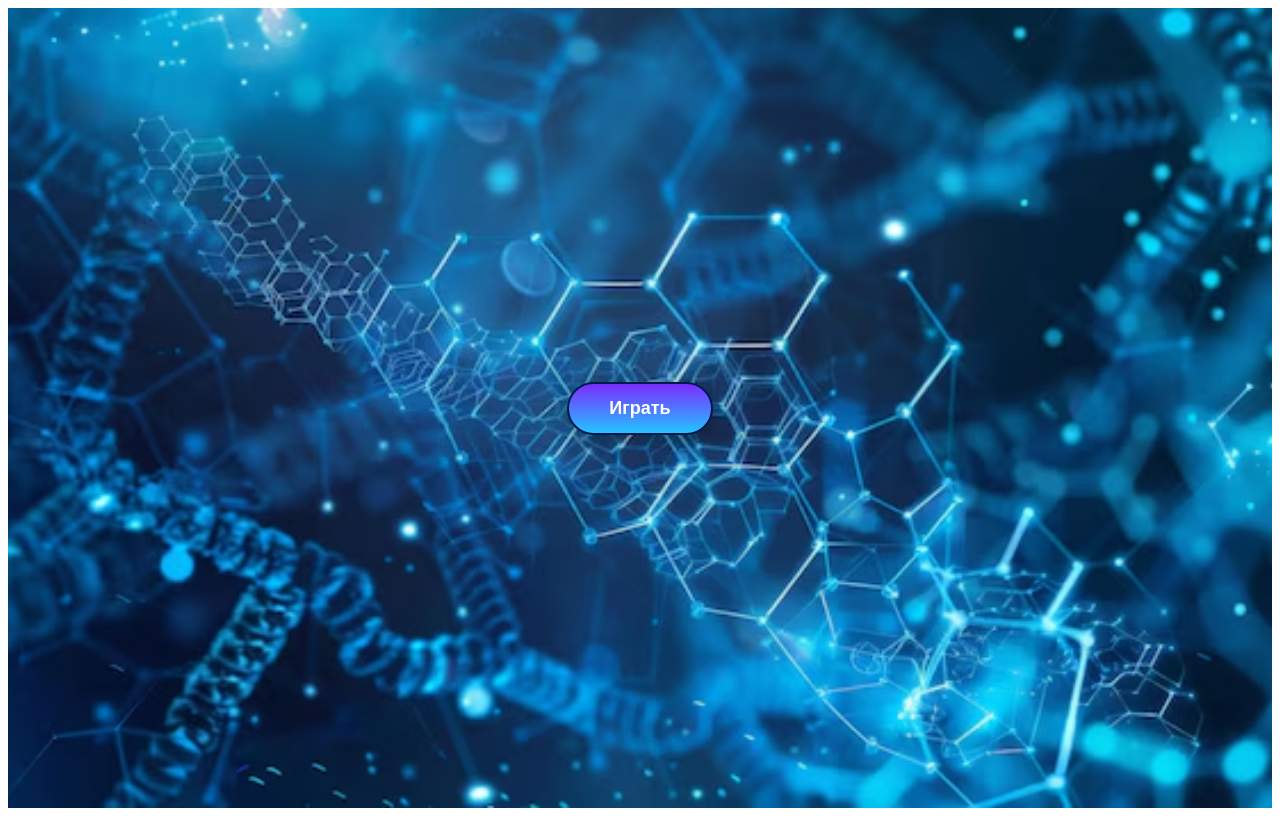
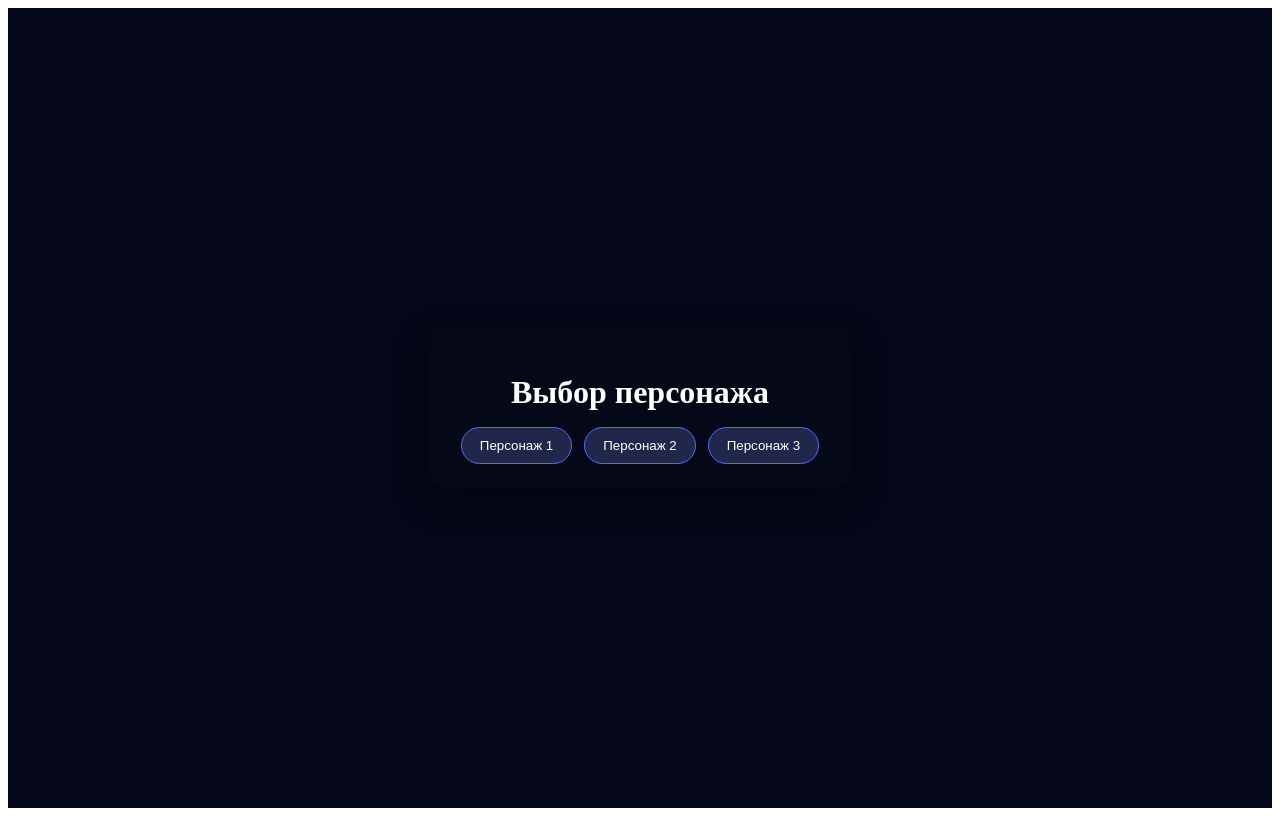
Before and after one commit to Exalitar/Evolution, a React app: page / in a window 1280 px wide. Both pictures are taken after a click on the button "Играть". Built offline with nearby package versions, Linux system fonts and the light colour scheme; the HTML template or start-up script is replaced by a standard one.

Commit message:
Update start screen and button

```diff
--- a/src/App.tsx
+++ b/src/App.tsx
@@ -1,18 +1,72 @@
+import { useState } from "react";
 import "./styles/App.css";
 
+type CharacterId = "char1" | "char2" | "char3"; // временно любые id
+
 function App() {
+  const [screen, setScreen] = useState<"start" | "choose" | "game">("start");
+  const [selectedCharacter, setSelectedCharacter] = useState<CharacterId | null>(null);
+
   const handleStart = () => {
-    // здесь потом покажешь основной экран игры
-    console.log("Игра запущена");
+    setScreen("choose");
+  };
+
+  const handleChooseCharacter = (id: CharacterId) => {
+    setSelectedCharacter(id);
+    setScreen("game");
   };
 
   return (
-    <div className="start-screen">
-      {/* Если нужен только фон на весь экран, можно оставить только кнопку */}
-      <button className="start-button" onClick={handleStart}>
-        Играть
-      </button>
-    </div>
+    <>
+      {screen === "start" && (
+        <div className="start-screen">
+          <button className="start-button" onClick={handleStart}>
+            Играть
+          </button>
+        </div>
+      )}
+
+      {screen === "choose" && (
+        <div className="choose-screen">
+          <div className="choose-card">
+            <h1 className="choose-title">Выбор персонажа</h1>
+            <div className="choose-list">
+              <button onClick={() => handleChooseCharacter("char1")}>
+                Персонаж 1
+              </button>
+              <button onClick={() => handleChooseCharacter("char2")}>
+                Персонаж 2
+              </button>
+              <button onClick={() => handleChooseCharacter("char3")}>
+                Персонаж 3
+              </button>
+            </div>
+          </div>
+        </div>
+      )}
+
+      {screen === "game" && selectedCharacter && (
+        <div className="game-screen">
+          <div className="game-score">Очки: 0</div>
+
+          <div className="game-layout">
+            <div className="game-character">
+              {/* Тут потом поставишь картинку персонажа по selectedCharacter */}
+              <div className="character-placeholder">{selectedCharacter}</div>
+            </div>
+
+            <div className="game-molecules">
+              {/* 5 «слотов» под молекулы */}
+              <div className="molecule-slot">M1</div>
+              <div className="molecule-slot">M2</div>
+              <div className="molecule-slot">M3</div>
+              <div className="molecule-slot">M4</div>
+              <div className="molecule-slot">M5</div>
+            </div>
+          </div>
+        </div>
+      )}
+    </>
   );
 }
 
--- a/src/styles/App.css
+++ b/src/styles/App.css
@@ -1,32 +1,40 @@
-/* Стартовый экран с фоном */
+@keyframes move-bg {
+  from {
+    background-position: 0 0;
+  }
+  to {
+    background-position: -626px 0; /* ширина твоего изображения */
+  }
+}
+
 .start-screen {
   min-height: 100vh;
   display: flex;
   justify-content: center;
   align-items: center;
 
-  /* фон-картинка 626x351 */
-  background-image: url("/public/assets/Background_menu.avif"); /* подставь своё имя файла */
-  background-repeat: repeat-x;      /* зациклено по ширине */
-  background-size: auto 100vh;      /* высота = высоте окна, ширина по пропорциям */
-  background-position: center top;  /* фон выровнен по центру сверху */
+  background-image: url("/public/assets/Background_menu.avif"); /* подгони путь */
+  background-repeat: repeat-x;
+  background-size: auto 100vh;
+  background-position: 0 0;
+
+  animation: move-bg 20s linear infinite; /* скорость можно менять */
 }
 
-/* Кнопка "Играть" */
 .start-button {
   padding: 14px 40px;
   font-size: 18px;
   font-weight: 600;
   color: #ffffff; /* белый текст */
 
-  border-radius: 999px;                  /* закруглённые края */
-  border: 2px solid #001a4d;             /* тёмно-синяя рамка ~2 мм */
+  border-radius: 999px;            /* закруглённые края */
+  border: 2px solid #001a4d;       /* тёмно-синяя рамка ~2 мм */
 
   background: linear-gradient(
     to bottom,
     #7b2cff,
     #24c4ff
-  ); /* градиент фиолетовый -> голубой */
+  ); /* градиент сверху вниз: фиолетовый -> голубой */
 
   cursor: pointer;
   outline: none;
@@ -46,3 +54,95 @@
   box-shadow: 0 4px 12px rgba(0, 0, 0, 0.2);
   opacity: 0.9;
 }
+
+/* экран выбора персонажа */
+.choose-screen {
+  min-height: 100vh;
+  display: flex;
+  justify-content: center;
+  align-items: center;
+  background: #050818;
+  color: #fff;
+}
+
+.choose-card {
+  padding: 24px 32px;
+  border-radius: 16px;
+  background: rgba(5, 8, 24, 0.9);
+  box-shadow: 0 12px 32px rgba(0, 0, 0, 0.5);
+  text-align: center;
+}
+
+.choose-title {
+  margin-bottom: 16px;
+}
+
+.choose-list {
+  display: flex;
+  gap: 12px;
+  justify-content: center;
+}
+
+.choose-list button {
+  padding: 10px 18px;
+  border-radius: 999px;
+  border: 1px solid #4c6fff;
+  background: #20274a;
+  color: #fff;
+  cursor: pointer;
+}
+
+/* основной экран игры */
+.game-screen {
+  min-height: 100vh;
+  padding: 16px;
+  background: #050818;
+  color: #fff;
+  box-sizing: border-box;
+}
+
+.game-score {
+  text-align: center;
+  font-size: 20px;
+  margin-bottom: 16px;
+}
+
+.game-layout {
+  display: flex;
+  justify-content: center;
+  align-items: center;
+  gap: 32px;
+}
+
+/* персонаж по центру */
+.game-character {
+  flex: 0 0 auto;
+}
+
+.character-placeholder {
+  width: 160px;
+  height: 220px;
+  border-radius: 16px;
+  border: 2px solid #4c6fff;
+  display: flex;
+  justify-content: center;
+  align-items: center;
+}
+
+/* колонка молекул справа */
+.game-molecules {
+  display: flex;
+  flex-direction: column;
+  gap: 12px;
+}
+
+.molecule-slot {
+  width: 80px;
+  height: 80px;
+  border-radius: 16px;
+  border: 2px solid #24c4ff;
+  display: flex;
+  justify-content: center;
+  align-items: center;
+  background: rgba(10, 20, 60, 0.9);
+}
```
